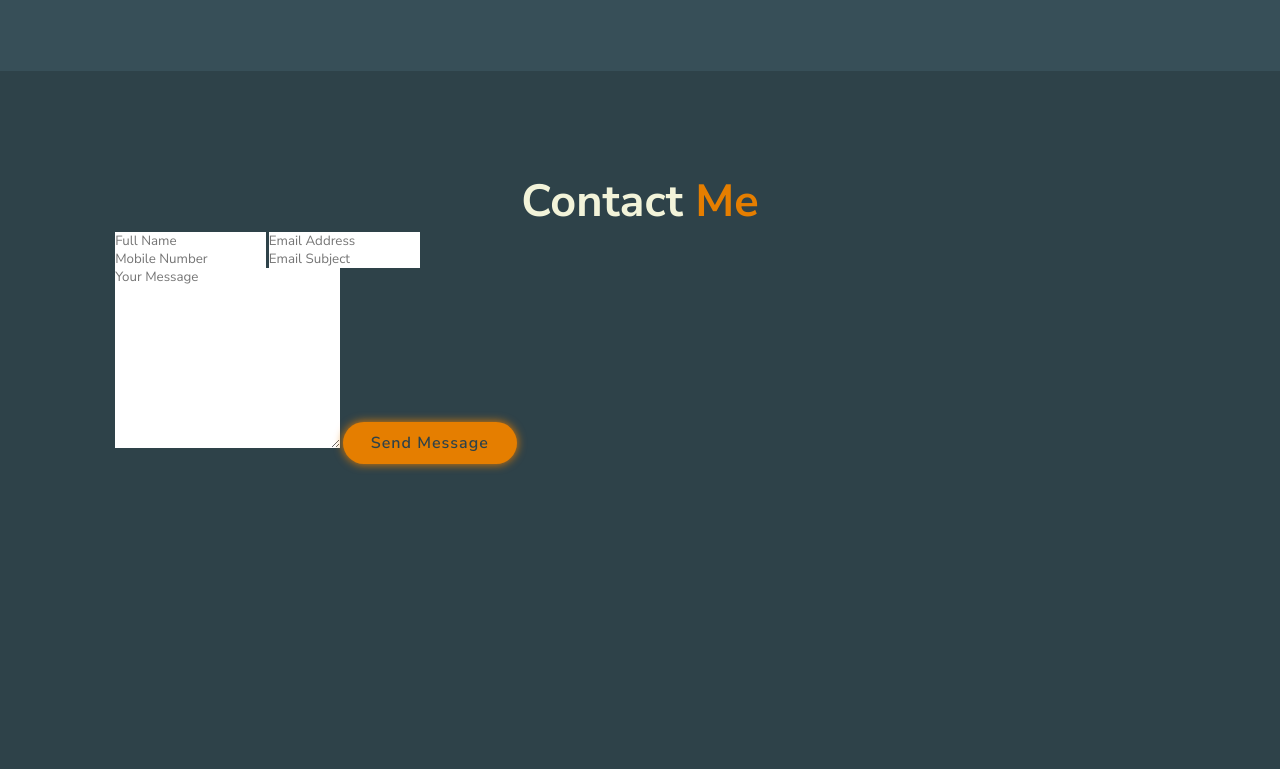
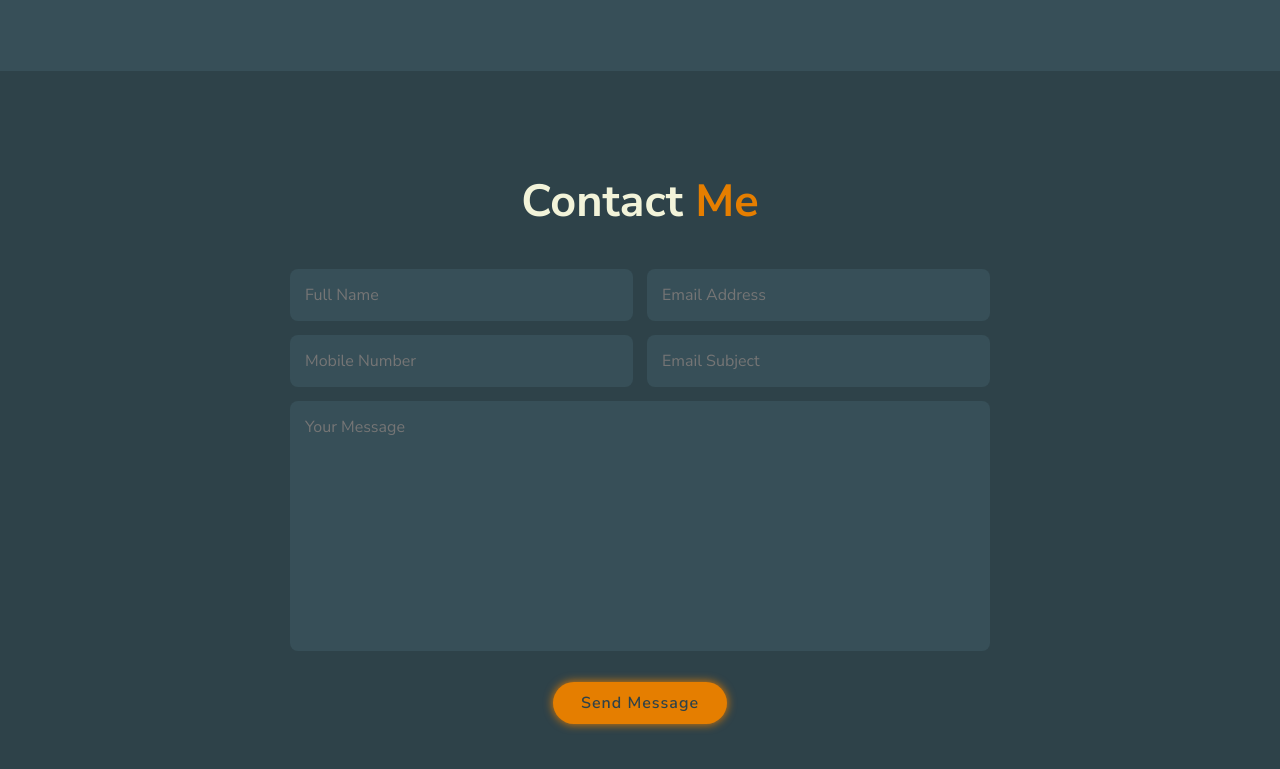
Before and after one commit to ubaidurrehmanasghar/portfolio-webpage, a plain HTML site: page index.html in a window 1280 px wide. Shown: the part 3466-4235 px from the top of the page. Drawn offline with Linux system fonts and the light colour scheme.

Commit message:
Contact Section Style

```diff
--- a/style.css
+++ b/style.css
@@ -261,3 +261,40 @@ transition: .5s ease;
     font-size: 2rem;
     color: var(--snd-bf-color);
 }
+.contact h2{
+    margin-bottom: 3rem;
+}
+.contact{
+    min-height: auto;
+}
+.contact form{
+max-width: 70rem;
+margin: 1rem auto;
+text-align: center;
+margin-bottom: 3rem;
+}
+.contact form .input-box{
+    display: flex;
+    justify-content: space-between;
+    flex-wrap: wrap;
+}
+.contact form .input-box input,
+.contact form textarea{
+    width: 100%;
+    padding: 1.5rem;
+    font-size: 1.6rem;
+    color: var(--text-color);
+    background: var(--snd-bf-color);
+    border-radius: 0.8rem;
+    margin: 0.7rem 0;
+}
+.contact form .input-box input{
+    width: 49%;
+}
+.contact form textarea{
+    resize: none;
+}
+.contact form .btn{
+    margin-top: 2rem;
+    cursor: pointer;
+}
```
